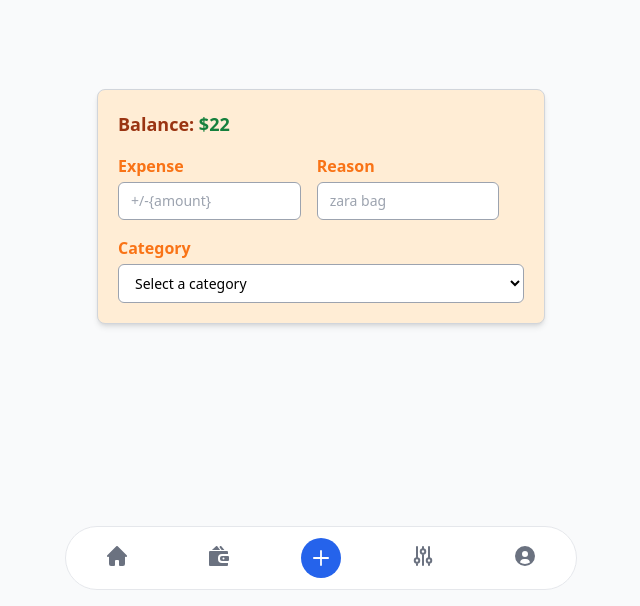
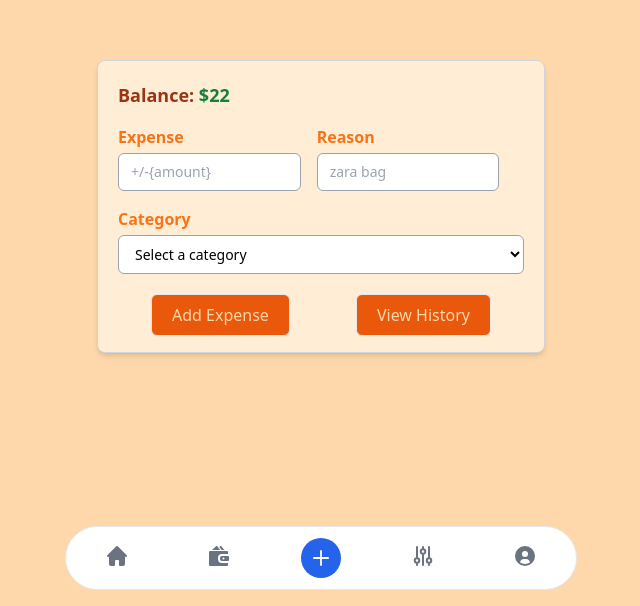
Before and after one commit to chanminswe/expense-tracker-frontend, a React (Vite) app: page /expensecal in a window 1280 px wide. Shown: the part 194-800 px from the top of the page, without its empty margins (319-959 px from the left). Built offline with nearby package versions, Linux system fonts and the light colour scheme.

Commit message:
before i write backend for the expense tracker

```diff
--- a/src/components/NavBar.jsx
+++ b/src/components/NavBar.jsx
@@ -2,12 +2,12 @@ import React from "react";
 
 function NavBar() {
   return (
-    <div class="fixed z-50 w-full h-16 max-w-lg -translate-x-1/2 bg-white border border-gray-200 rounded-full bottom-4 left-1/2 dark:bg-gray-700 dark:border-gray-600">
+    <div class="fixed z-50 w-full h-16 max-w-lg -translate-x-1/2 bg-white border border-gray-200 rounded-full bottom-4 left-1/2 dark:bg-orange-100 dark:border-orange-100">
       <div class="grid h-full max-w-lg grid-cols-5 mx-auto">
         <button
           data-tooltip-target="tooltip-home"
           type="button"
-          class="inline-flex flex-col items-center justify-center px-5 rounded-s-full hover:bg-gray-50 dark:hover:bg-gray-800 group"
+          class="inline-flex flex-col items-center justify-center px-5 rounded-s-full hover:bg-orange-300 dark:hover:bg-orange-300 group"
         >
           <svg
             class="w-5 h-5 mb-1 text-gray-500 dark:text-gray-400 group-hover:text-blue-600 dark:group-hover:text-blue-500"
--- a/src/pages/Expense.jsx
+++ b/src/pages/Expense.jsx
@@ -2,40 +2,39 @@ import React from "react";
 
 function Expense() {
   return (
-    <div className="flex justify-center items-center w-full h-[100vh] bg-gray-50">
+    <div className="flex justify-center items-center w-full h-[100vh] bg-orange-200">
       <form className="w-[90%] max-w-md border border-gray-300 shadow-md rounded-lg p-5 bg-orange-100">
-        {/* Balance Display */}
         <p className="text-orange-800 text-lg font-semibold mb-4">
           Balance: <span className="text-green-700">$22</span>
         </p>
 
-        {/* Form Fields */}
         <div className="flex flex-wrap gap-4">
-          {/* Expense Input */}
           <div className="w-[45%]">
-            <label className="block text-orange-500 font-bold mb-1">Expense</label>
+            <label className="block text-orange-500 font-bold mb-1">
+              Expense
+            </label>
             <input
               type="text"
               placeholder="+/-{amount}"
               className="w-full px-3 py-2 border border-gray-400 rounded-md text-sm focus:outline-none focus:ring-1 focus:ring-orange-500"
             />
           </div>
-
-          {/* Reason Input */}
           <div className="w-[45%]">
-            <label className="block text-orange-500 font-bold mb-1">Reason</label>
+            <label className="block text-orange-500 font-bold mb-1">
+              Reason
+            </label>
             <input
               type="text"
               placeholder="zara bag"
               className="w-full px-3 py-2 border border-gray-400 rounded-md text-sm focus:outline-none focus:ring-1 focus:ring-orange-500"
             />
           </div>
-
-          {/* Category Dropdown */}
           <div className="w-full">
-            <label className="block text-orange-500 font-bold mb-1">Category</label>
+            <label className="block text-orange-500 font-bold mb-1">
+              Category
+            </label>
             <select
-              className="w-full px-3 py-2 border border-gray-400 rounded-md text-sm bg-white focus:outline-none focus:ring-1 focus:ring-orange-500"
+              className="w-full px-3 py-2 border border-gray-400 rounded-md text-sm bg-white focus:outline-none focus:ring-1 focus:ring-orange-500 text-base"
               defaultValue=""
             >
               <option value="" disabled>
@@ -49,6 +48,18 @@ function Expense() {
               <option value="income">Income</option>
               <option value="other">Other</option>
             </select>
+
+            <div className="flex h-[40%] justify-around items-center mt-4">
+              <button
+                onClick={() => navigate("expensecal")}
+                className="border w-42 px-5 py-2 rounded-md bg-orange-600 text-orange-200 hover:scale-105 "
+              >
+                Add Expense
+              </button>
+              <button className="border w-42 px-5 py-2 rounded-md bg-orange-600 text-orange-200 hover:scale-105">
+                View History
+              </button>
+            </div>
           </div>
         </div>
       </form>
--- /dev/null
+++ b/src/pages/History.jsx
@@ -0,0 +1,9 @@
+import React from "react";
+
+function History() {
+  return <div className="">
+
+  </div>;
+}
+
+export default History;
```
